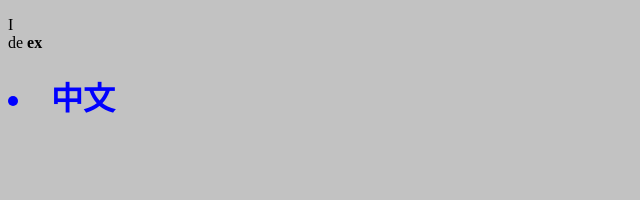
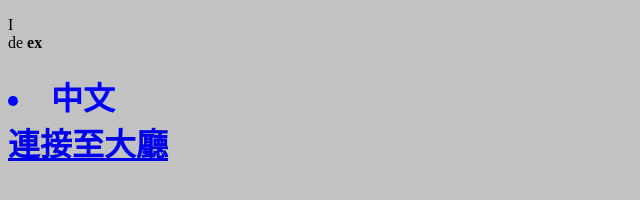
Before and after one commit to Cyi0310/CYi.github.io, a plain HTML site: page index.html in a window 1280 px wide. Shown: the whole page, without its empty margins (0-640 px from the left). Drawn offline with Linux system fonts and the light colour scheme.

Commit message:
Update Index

```diff
--- a/index.html
+++ b/index.html
@@ -16,6 +16,11 @@
 
     <h1>
     <li>中文</li>
+
+    <a href ="me.html">
+    連接至大廳
+    </a>
+
     </h1>
 </body>
 </html>
```
